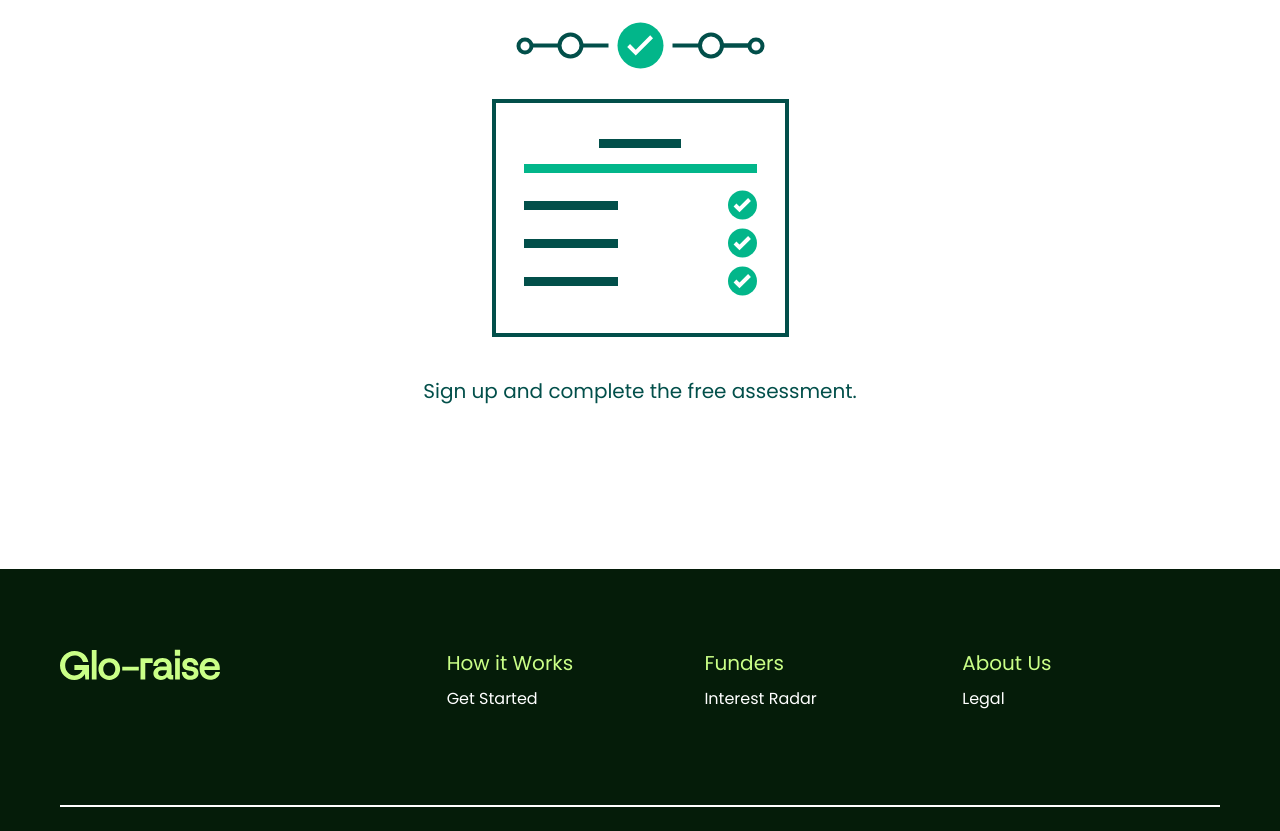
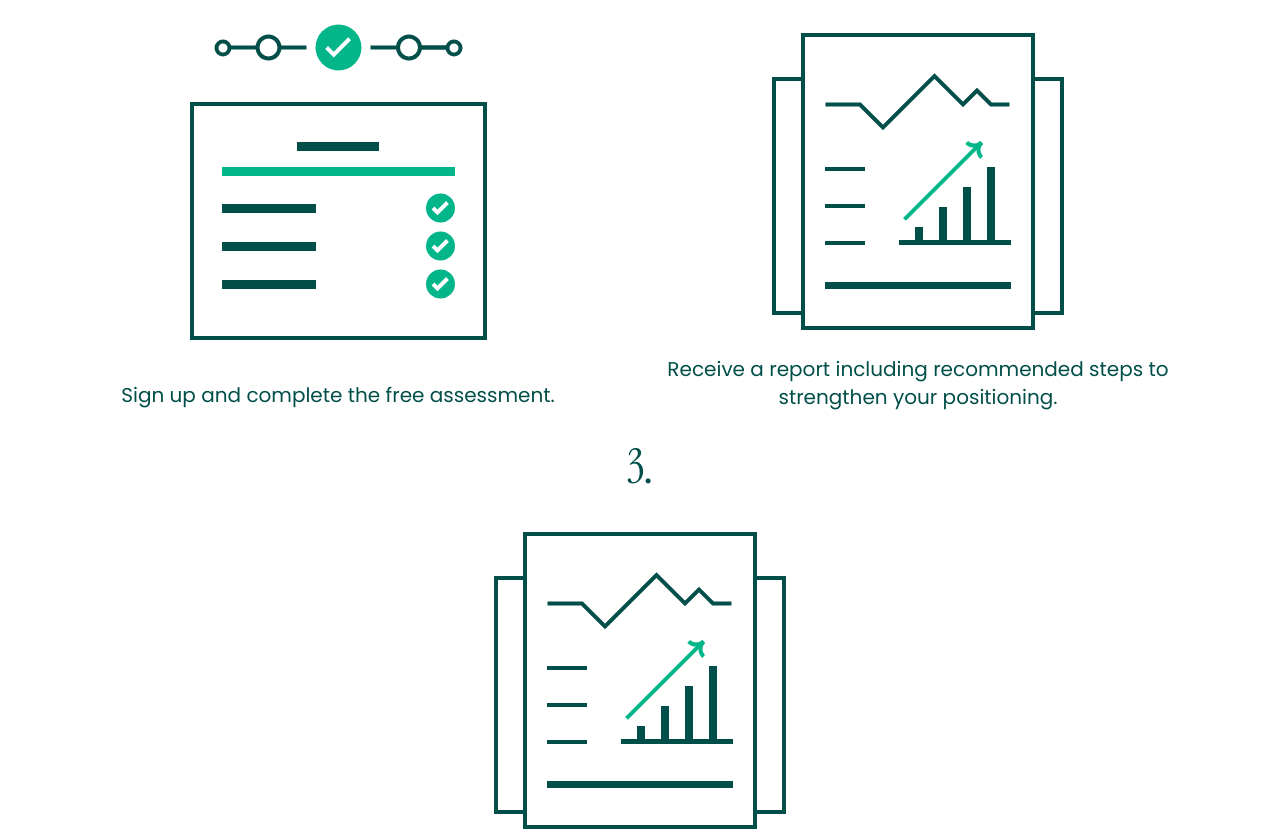
Before and after one commit to Wayskid/Glo-raise, a React (Vite) app in the folder client/: page / in a window 1280 px wide. Shown: the part 2960-3791 px from the top of the page. Built offline with nearby package versions, Linux system fonts and the light colour scheme.

Commit message:
Landing page

```diff
--- a/client/src/pages/Home.jsx
+++ b/client/src/pages/Home.jsx
@@ -210,7 +210,7 @@ export default function Home() {
               <div className="absolute w-[220px] md:w-[350px] h-[220px] md:h-[350px] bg-Violet rounded-full shrink-0 -right-[calc(220px+20px)] md:-right-[calc(350px+20px)] base:-bottom-[calc(350px+20px)] base:-left-[0]"></div>
             </div>
           </div>
-          <div className="grid gap-[23px] px-4 md:px-[60px] lg:px-0 w-[min(600px,100%)] md:w-[unset]">
+          <div className="grid gap-[23px] px-4 md:px-[60px] lg:px-0 w-[min(600px,100%)] md:w-[unset] mx-auto">
             <p className="text-[20px] md:text-[26px] text-Violet [font-family:'Instrument_Serif',serif;]">
               Matching Founders & Funders
             </p>
@@ -282,8 +282,8 @@ export default function Home() {
           <h4 className="text-Dark text-center text-[38px] font-semibold">
             How it works
           </h4>
-          <div className="grid gap-8 text-Emerald">
-            <div className="grid gap-10">
+          <div className="grid text-Emerald gap-y-12 base:grid-cols-2 base:gap-x-6 base:gap-y-8 lg:grid-cols-3">
+            <div className="grid gap-10 px-3">
               <p className="[font-family:'Instrument_Serif',serif;] text-5xl text-center">
                 1.
               </p>
@@ -428,9 +428,147 @@ export default function Home() {
                 Sign up and complete the free assessment.
               </p>
             </div>
-            <div className="grid gap-10"></div>
-            <div className="grid gap-10"></div>
+            <div className="grid gap-10 px-3">
+              <p className="[font-family:'Instrument_Serif',serif;] text-5xl text-center">
+                2.
+              </p>
+              <div className="flex mx-auto justify-center relative mt-[45px]">
+                <div className="w-[234px] h-[297px] border-Emerald border-[4px] absolute bg-white z-10 -bottom-[15px] px-5 py-7 grid gap-5 items-center">
+                  <svg
+                    xmlns="http://www.w3.org/2000/svg"
+                    width="185"
+                    height="58"
+                    viewBox="0 0 185 58"
+                    fill="none"
+                  >
+                    <path
+                      d="M0.5 31.499H35L58 54.499L109.5 2.99902L138 31.499L152 17.499L166 31.499H184.5"
+                      stroke="#024F4A"
+                      stroke-width="4"
+                    />
+                  </svg>
+                  <div className="flex justify-between items-center">
+                    <div className="grid self-stretch items-center">
+                      <div className="w-10 h-[4px] bg-Emerald self-start"></div>
+                      <div className="w-10 h-[4px] bg-Emerald"></div>
+                      <div className="w-10 h-[4px] bg-Emerald self-end"></div>
+                    </div>
+                    <div className="flex justify-evenly w-[112px] relative items-end">
+                      <div className="w-[8px] h-[18px] bg-Emerald"></div>
+                      <div className="w-[8px] h-[38px] bg-Emerald"></div>
+                      <div className="w-[8px] h-[58px] bg-Emerald"></div>
+                      <div className="w-[8px] h-[78px] bg-Emerald"></div>
+                      <div className="absolute w-full h-[5px] bottom-0 bg-Emerald"></div>
+                      <div className="absolute left-1 bottom-6">
+                        <svg
+                          xmlns="http://www.w3.org/2000/svg"
+                          width="87"
+                          height="86"
+                          viewBox="0 0 87 86"
+                          fill="none"
+                        >
+                          <path
+                            d="M1.5 84.4321L77.5 8.43213"
+                            stroke="#02B68A"
+                            stroke-width="4"
+                          />
+                          <path
+                            d="M78.6382 7.46851C74.4799 11.6268 67.691 11.5799 63.6394 7.52827"
+                            stroke="#02B68A"
+                            stroke-width="4"
+                          />
+                          <path
+                            d="M78.6382 7.4685C74.4799 11.6268 74.3767 18.2656 78.5784 22.4673"
+                            stroke="#02B68A"
+                            stroke-width="4"
+                          />
+                        </svg>
+                      </div>
+                    </div>
+                  </div>
+                  <div className="w-full h-[7px] bg-Emerald"></div>
+                </div>
+                <div className="w-[292px] h-[238px] border-Emerald border-[4px]"></div>
+              </div>
+              <p className="text-xl text-center">
+                Receive a report including recommended steps to strengthen your
+                positioning.
+              </p>
+            </div>
+            <div className="grid gap-10 px-3 md:col-span-3 lg:col-span-1">
+              <p className="[font-family:'Instrument_Serif',serif;] text-5xl text-center">
+                3.
+              </p>
+              <div className="flex mx-auto justify-center relative mt-[45px]">
+                <div className="w-[234px] h-[297px] border-Emerald border-[4px] absolute bg-white z-10 -bottom-[15px] px-5 py-7 grid gap-5 items-center">
+                  <svg
+                    xmlns="http://www.w3.org/2000/svg"
+                    width="185"
+                    height="58"
+                    viewBox="0 0 185 58"
+                    fill="none"
+                  >
+                    <path
+                      d="M0.5 31.499H35L58 54.499L109.5 2.99902L138 31.499L152 17.499L166 31.499H184.5"
+                      stroke="#024F4A"
+                      stroke-width="4"
+                    />
+                  </svg>
+                  <div className="flex justify-between items-center">
+                    <div className="grid self-stretch items-center">
+                      <div className="w-10 h-[4px] bg-Emerald self-start"></div>
+                      <div className="w-10 h-[4px] bg-Emerald"></div>
+                      <div className="w-10 h-[4px] bg-Emerald self-end"></div>
+                    </div>
+                    <div className="flex justify-evenly w-[112px] relative items-end">
+                      <div className="w-[8px] h-[18px] bg-Emerald"></div>
+                      <div className="w-[8px] h-[38px] bg-Emerald"></div>
+                      <div className="w-[8px] h-[58px] bg-Emerald"></div>
+                      <div className="w-[8px] h-[78px] bg-Emerald"></div>
+                      <div className="absolute w-full h-[5px] bottom-0 bg-Emerald"></div>
+                      <div className="absolute left-1 bottom-6">
+                        <svg
+                          xmlns="http://www.w3.org/2000/svg"
+                          width="87"
+                          height="86"
+                          viewBox="0 0 87 86"
+                          fill="none"
+                        >
+                          <path
+                            d="M1.5 84.4321L77.5 8.43213"
+                            stroke="#02B68A"
+                            stroke-width="4"
+                          />
+                          <path
+                            d="M78.6382 7.46851C74.4799 11.6268 67.691 11.5799 63.6394 7.52827"
+                            stroke="#02B68A"
+                            stroke-width="4"
+                          />
+                          <path
+                            d="M78.6382 7.4685C74.4799 11.6268 74.3767 18.2656 78.5784 22.4673"
+                            stroke="#02B68A"
+                            stroke-width="4"
+                          />
+                        </svg>
+                      </div>
+                    </div>
+                  </div>
+                  <div className="w-full h-[7px] bg-Emerald"></div>
+                </div>
+                <div className="w-[292px] h-[238px] border-Emerald border-[4px]"></div>
+              </div>
+              <p className="text-xl text-center">
+                Receive a report including recommended steps to strengthen your
+                positioning.
+              </p>
+            </div>
           </div>
+          <button
+            onClick={() => navigate("/get_started")}
+            className="bg-Dark px-9 py-6 text-white rounded-[4px] [font-family:'Roboto',sans-serif;] base:mx-auto"
+          >
+            Start Assessment
+          </button>
         </div>
       </section>
     </div>
```
